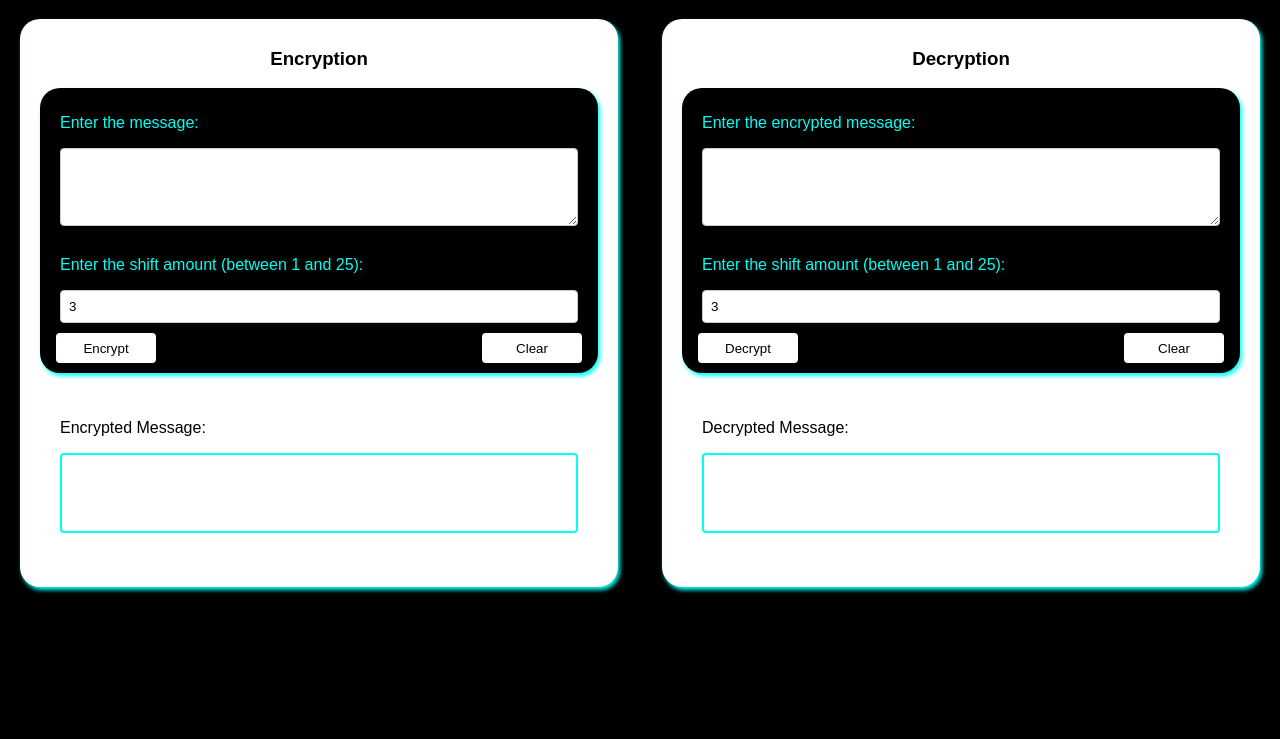
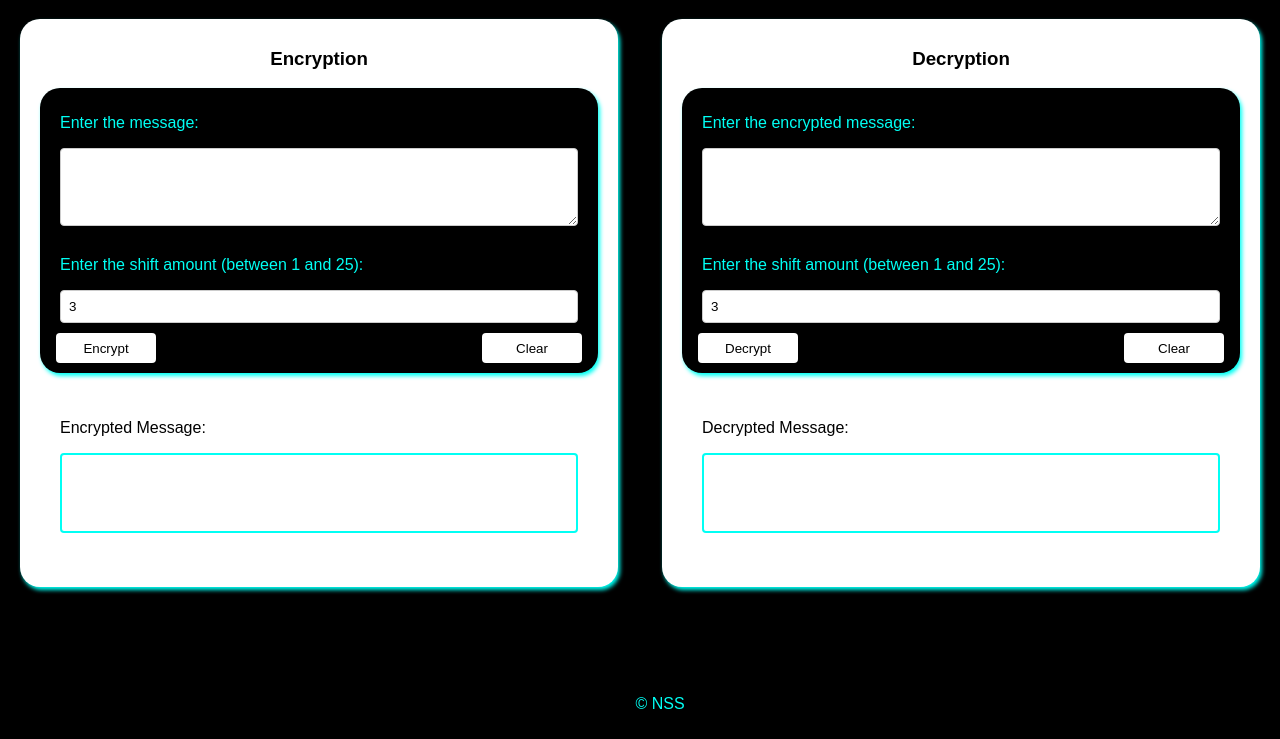
Before and after one commit to Ayan02-coder/Caesar-cipher, a plain HTML site: page index.html in a window 1280 px wide. Shown: the part 61-800 px from the top of the page. Drawn offline with Linux system fonts and the light colour scheme.

Commit message:
Update index.html

```diff
--- a/index.html
+++ b/index.html
@@ -52,7 +52,9 @@
         </div>
     </div>
 </div>
-
+<footer>
+	<p>&copy; NSS</p>
+</footer>
 <script src="script.js"> </script>
 
 </body>
```
